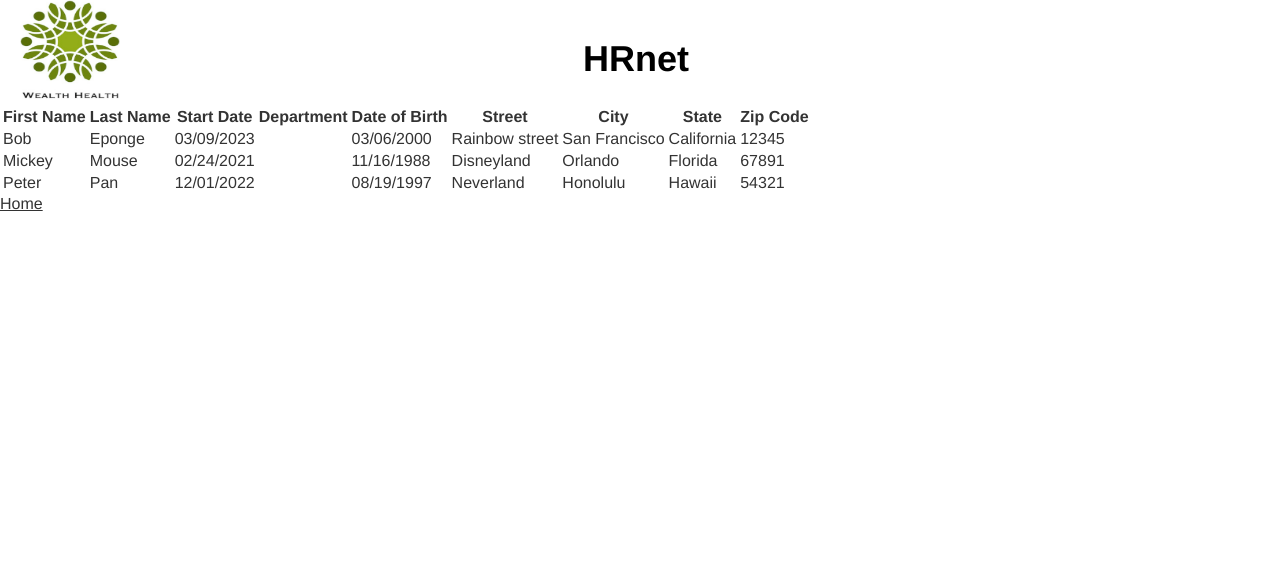
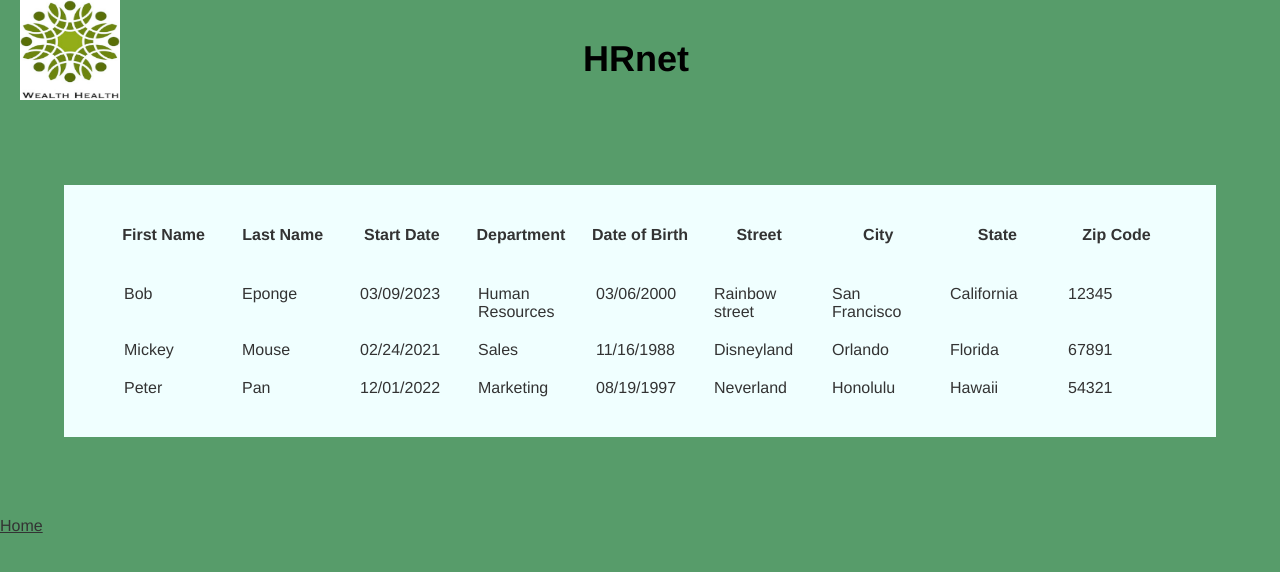
Before and after one commit to VSABernard/P14-HRnet, a React (Create React App) app: page /CurrentEmployees in a window 1280 px wide. Shown: the top 572 px of the page. Built offline with nearby package versions, Linux system fonts and the light colour scheme.

Commit message:
Add Table component on CurrentEmployees page

```diff
--- a/src/components/Table/Table.css
+++ b/src/components/Table/Table.css
@@ -0,0 +1,42 @@
+.tableEmployees {
+    display: flex;
+    flex-direction: row;
+    justify-content: space-around;
+    row-gap: 20px;
+    width: 90%;
+    margin: 80px auto;
+    background-color: azure;
+}
+
+.tableSection {
+    display: flex;
+    flex-direction: column;
+    justify-content: space-around;
+    margin: 40px;
+    width: 100%;
+    row-gap: 20px;
+}
+
+.headerGroup, .dataGroup {
+    display: grid;
+    grid-template-columns: repeat(9, 1fr);
+    width: 100%;
+}
+
+.dataBody, .headerList {
+    display: flex;
+    flex-direction: column;
+    row-gap: 20px;
+}
+
+.headerGroup {
+    text-align: start ;
+}
+
+.dataBody {
+    padding-left: 10px;
+}
+
+.dataList {
+    padding: 0 10px;
+}
--- a/src/components/Table/Table.js
+++ b/src/components/Table/Table.js
@@ -1,11 +1,136 @@
 import React from 'react'
+import { useTable, useSortBy } from 'react-table'
 
-const Table = () => {
+import '../Table/Table.css'
+
+const TableEmployees = () => {
+
+    const columns = React.useMemo(() =>[
+        { Header: 'First Name', accessor: 'firstName' },
+        { Header: 'Last Name', accessor: 'lastName' },
+        { Header: 'Start Date', accessor: 'startDate' },
+        { Header: 'Department', accessor: 'department' },
+        { Header: 'Date of Birth', accessor: 'dateOfBirth' },
+        { Header: 'Street', accessor: 'street' },
+        { Header: 'City', accessor: 'city' },
+        { Header: 'State', accessor: 'state' },
+        { Header: 'Zip Code', accessor: 'zipCode' },
+    ], [] )
+
+    const data = React.useMemo(() => [
+        {
+          id: 1,
+          firstName: 'Bob',
+          lastName: 'Eponge',
+          startDate: '03/09/2023',
+          department: 'Human Resources',
+          dateOfBirth: '03/06/2000',
+          street: 'Rainbow street',
+          city: 'San Francisco',
+          state: 'California',
+          abbreviation: 'CA',
+          zipCode: '12345'
+        },
+        {
+          id: 2,
+          firstName: 'Mickey',
+          lastName: 'Mouse',
+          startDate: '02/24/2021',
+          department: 'Sales',
+          dateOfBirth: '11/16/1988',
+          street: 'Disneyland',
+          city: 'Orlando',
+          state: 'Florida',
+          abbreviation: 'FL',
+          zipCode: '67891'
+        },
+        {
+          id: 3,
+          firstName: 'Peter',
+          lastName: 'Pan',
+          startDate: '12/01/2022',
+          department: 'Marketing',
+          dateOfBirth: '08/19/1997',
+          street: 'Neverland',
+          city: 'Honolulu',
+          state: 'Hawaii',
+          abbreviation: 'HI',
+          zipCode: '54321'
+        }
+      ], []
+    )
+
+    const tableInstance = useTable({ columns, data }, useSortBy)
+
+    const {
+        getTableProps,
+        getTableBodyProps,
+        headerGroups,
+        rows,
+        prepareRow,
+      } = tableInstance
+
+    // We don't want to render all 2000 rows for this example, so cap
+    // it at 20 for this use case
+    const firstPageRows = rows.slice(0, 20)
+
     return (
-        <div className='TableSection' style={{ maxWidth: '100%' }}>
+        <div className='tableEmployeesSection'>
+            <div className='tableEmployees'>
+                <table className='tableSection' {...getTableProps()}>
+                    <thead className='dataHeader'>
+                        {// Loop over the header rows
+                        headerGroups.map(headerGroup => (
+                            // Apply the header row props
+                            <tr className='headerGroup' {...headerGroup.getHeaderGroupProps()}>
 
+                            {// Loop over the headers in each row
+                            headerGroup.headers.map(column => (
+
+                                // Apply the header cell props
+                                <th className='headerList' {...column.getHeaderProps(column.getSortByToggleProps())}>
+                                    {// Render the header
+                                    column.render('Header')}
+
+                                    {/* Add a sort direction indicator */}
+                                    <span className='iconArrow'>
+                                        {column.isSorted
+                                        ? column.isSortedDesc
+                                            ? ' 🔽'
+                                            : ' 🔼'
+                                        : ''}
+                                    </span>
+                                </th>
+                            ))}
+                            </tr>
+                        ))}
+                    </thead>
+
+                    {/* Apply the table body props */}
+                    <tbody className='dataBody' {...getTableBodyProps()}>
+                            {firstPageRows.map(                             // Loop over the table rows
+                                (row, i) => {
+                                prepareRow(row)                             // Prepare the row for display
+                                return (
+                                    // Apply the row props
+                                    <tr className='dataGroup'{...row.getRowProps()}>
+                                        {row.cells.map(cell => {            // Loop over the rows cells
+                                            // Apply the cell props
+                                            return (
+                                            <td className='dataList' {...cell.getCellProps()}>
+                                                {cell.render('Cell')}
+                                            </td>
+                                            )
+                                        })}
+                                    </tr>
+                                )}
+                            )}
+
+                    </tbody>
+                </table>
+            </div>
         </div>
     )
 }
 
-export default Table
+export default TableEmployees
--- /dev/null
+++ b/src/pages/CurrentEmployees/CurrentEmployees.css
@@ -0,0 +1,5 @@
+
+.currentEmployeesSection {
+    height: 100vh;
+    background-color: #579c6a;
+}
--- a/src/pages/CurrentEmployees/CurrentEmployees.js
+++ b/src/pages/CurrentEmployees/CurrentEmployees.js
@@ -1,126 +1,19 @@
 import React from 'react'
 import { Link } from 'react-router-dom'
-import { useTable, useSortBy } from 'react-table'
 
 import HeaderApp from '../../components/Header/Header'
 import Table from '../../components/Table/Table'
 
 // import { data } from '../../datas/employeesData'
 
+import '../CurrentEmployees/CurrentEmployees.css'
+
 const CurrentEmployees = () => {
-
-    const columns = React.useMemo(() =>[
-        { Header: 'First Name', accessor: 'firstName' },
-        { Header: 'Last Name', accessor: 'lastName' },
-        { Header: 'Start Date', accessor: 'startDate' },
-        { Header: 'Department', accessor: 'department' },
-        { Header: 'Date of Birth', accessor: 'dateOfBirth' },
-        { Header: 'Street', accessor: 'street' },
-        { Header: 'City', accessor: 'city' },
-        { Header: 'State', accessor: 'state' },
-        { Header: 'Zip Code', accessor: 'zipCode' },
-    ], [] )
-
-    const data = React.useMemo(() => [
-        {
-          id: 1,
-          firstName: 'Bob',
-          lastName: 'Eponge',
-          startDate: '03/09/2023',
-          departement: 'Human Resources',
-          dateOfBirth: '03/06/2000',
-          street: 'Rainbow street',
-          city: 'San Francisco',
-          state: 'California',
-          abbreviation: 'CA',
-          zipCode: '12345'
-        },
-        {
-          id: 2,
-          firstName: 'Mickey',
-          lastName: 'Mouse',
-          startDate: '02/24/2021',
-          departement: 'Sales',
-          dateOfBirth: '11/16/1988',
-          street: 'Disneyland',
-          city: 'Orlando',
-          state: 'Florida',
-          abbreviation: 'FL',
-          zipCode: '67891'
-        },
-        {
-          id: 3,
-          firstName: 'Peter',
-          lastName: 'Pan',
-          startDate: '12/01/2022',
-          departement: 'Marketing',
-          dateOfBirth: '08/19/1997',
-          street: 'Neverland',
-          city: 'Honolulu',
-          state: 'Hawaii',
-          abbreviation: 'HI',
-          zipCode: '54321'
-        }
-      ], []
-    )
-
-    const tableInstance = useTable({ columns, data }, useSortBy)
-
-    const {
-        getTableProps,
-        getTableBodyProps,
-        headerGroups,
-        rows,
-        prepareRow,
-      } = tableInstance
 
     return (
         <div className='currentEmployeesSection'>
             <HeaderApp/>
-            <div className='tableEmployees'>
-                <table {...getTableProps()}>
-                    <thead>
-                        {// Loop over the header rows
-                        headerGroups.map(headerGroup => (
-                            // Apply the header row props
-                            <tr {...headerGroup.getHeaderGroupProps()}>
-                            {// Loop over the headers in each row
-                            headerGroup.headers.map(column => (
-                                // Apply the header cell props
-                                <th {...column.getHeaderProps()}>
-                                {// Render the header
-                                column.render('Header')}
-                                </th>
-                            ))}
-                            </tr>
-                        ))}
-                    </thead>
-
-                    {/* Apply the table body props */}
-                    <tbody {...getTableBodyProps()}>
-                    {// Loop over the table rows
-                        rows.map(row => {
-                            // Prepare the row for display
-                            prepareRow(row)
-                            return (
-                            // Apply the row props
-                            <tr {...row.getRowProps()}>
-                                {// Loop over the rows cells
-                                row.cells.map(cell => {
-                                // Apply the cell props
-                                return (
-                                    <td {...cell.getCellProps()}>
-                                    {// Render the cell contents
-                                    cell.render('Cell')}
-                                    </td>
-                                )
-                                })}
-                            </tr>
-                            )
-                        })}
-                    </tbody>
-                </table>
-            </div>
+            <Table/>
             <Link className="homeLink" to='/'>
                 Home
             </Link>
```
